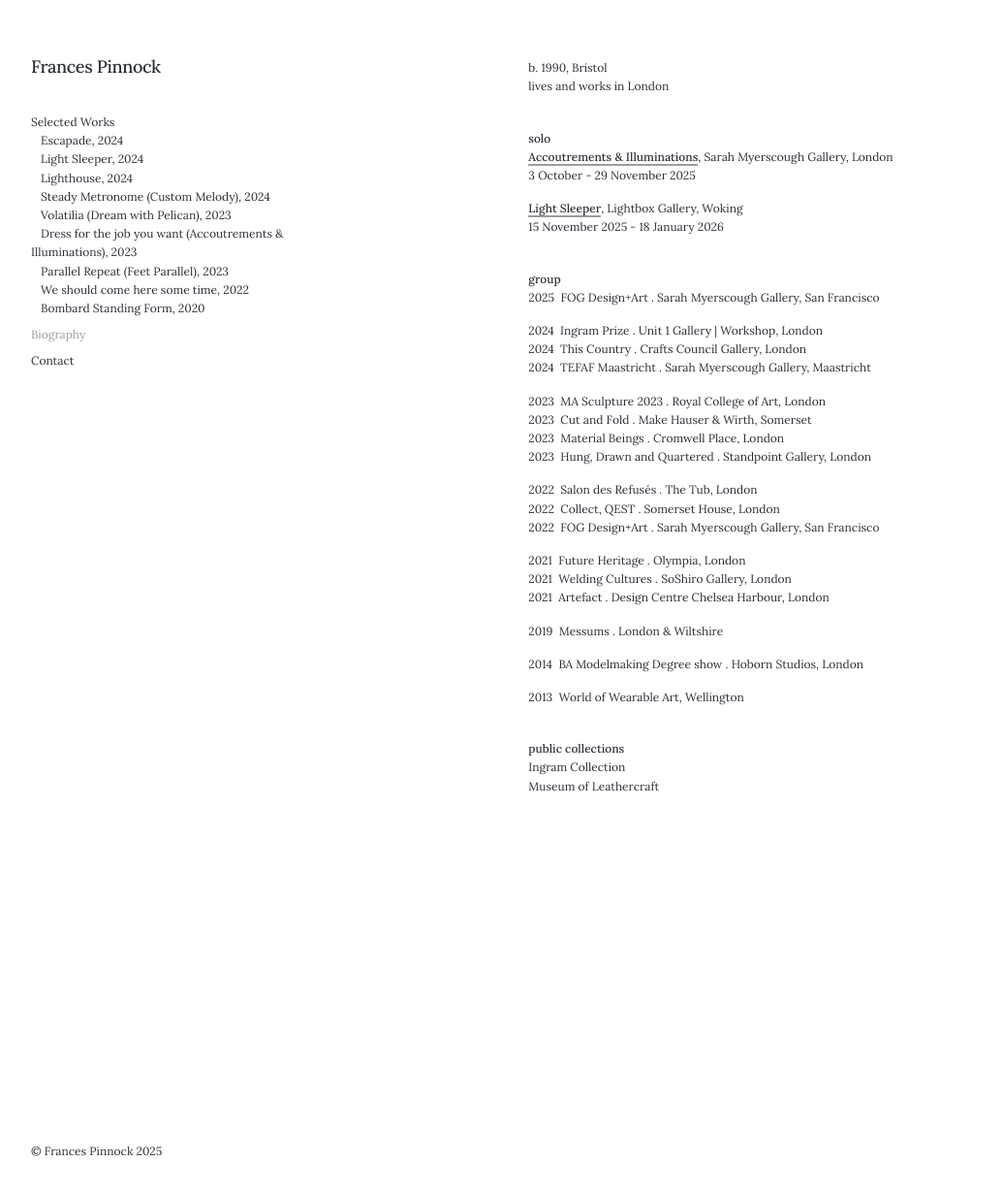
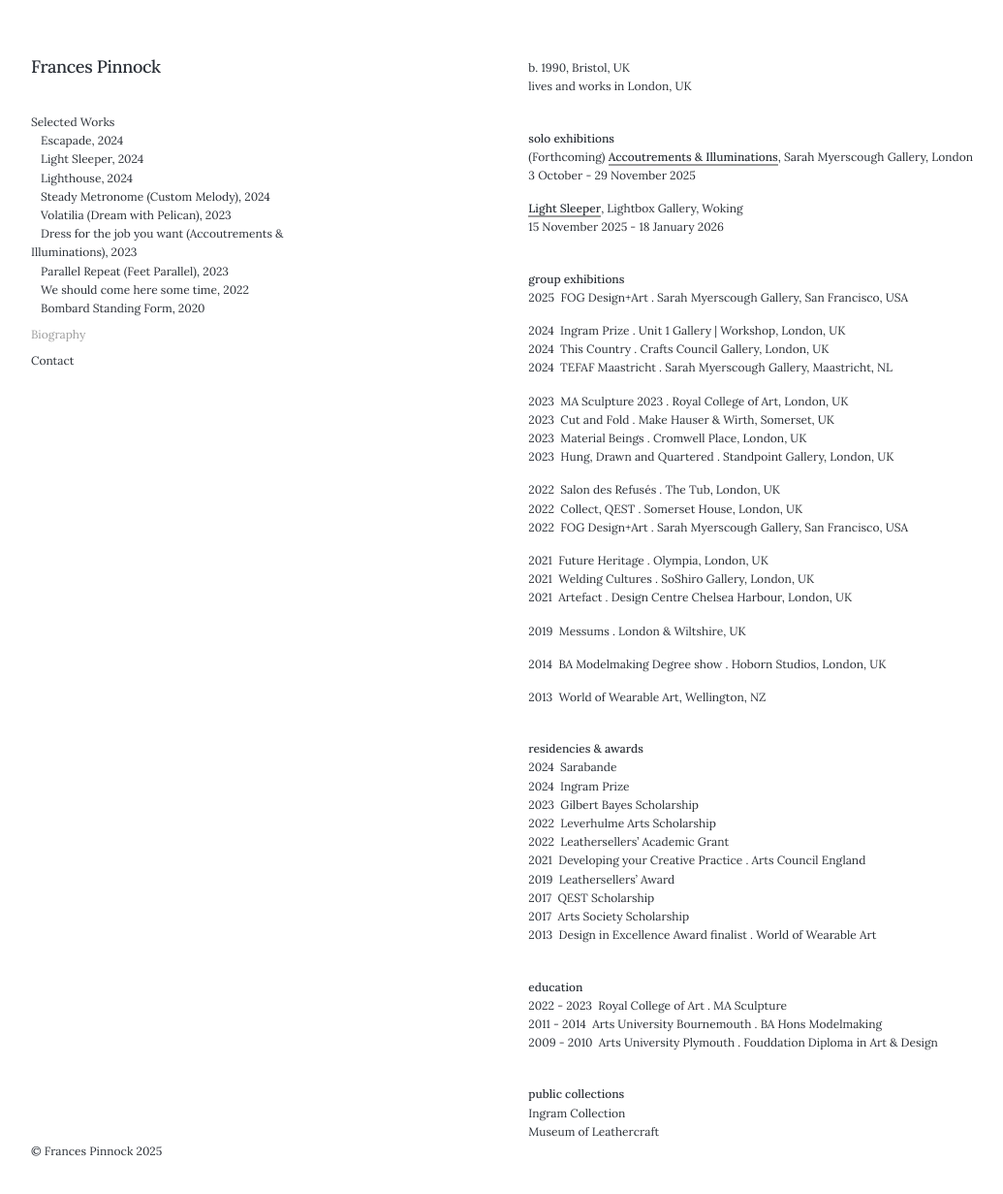
Before and after one commit to francespinnock/francespinnock.github.io, a Jekyll site: the page built from _pages/bio.md, in a window 1280 px wide and 1236 px high. Shown: the top 1231 px of the window at 97% size, without its empty margins (28-1063 px from the left). Built offline with Jekyll 4.4.1, drawn with Linux system fonts in a browser that asks for light colours; nearby versions of some CDN libraries; some web fonts are replaced.

Commit message:
Update bio.md

```diff
--- a/_pages/bio.md
+++ b/_pages/bio.md
@@ -3,11 +3,12 @@ title: Biography
 subtitle:
 description: Frances Pinnock - Biography
 ---
-b. 1990, Bristol
-lives and works in London
+b. 1990, Bristol, UK
+lives and works in London, UK
 <br />
 
-**solo**
+**solo exhibitions**
+(Forthcoming)
 [Accoutrements & Illuminations](https://www.sarahmyerscough.com/exhibitions/70-frances-pinnock-solo-show-gallery-solo-show-2025/), Sarah Myerscough Gallery, London
 3 October - 29 November 2025
 
@@ -15,35 +16,52 @@ lives and works in London
 15 November 2025 - 18 January 2026
 <br />
 
-**group**
-2025&nbsp;&nbsp;FOG Design+Art . Sarah Myerscough Gallery, San Francisco
+**group exhibitions**
+2025&nbsp;&nbsp;FOG Design+Art . Sarah Myerscough Gallery, San Francisco, USA
 
-2024&nbsp;&nbsp;Ingram Prize . Unit 1 Gallery | Workshop, London
-2024&nbsp;&nbsp;This Country . Crafts Council Gallery, London
-2024&nbsp;&nbsp;TEFAF Maastricht . Sarah Myerscough Gallery, Maastricht
+2024&nbsp;&nbsp;Ingram Prize . Unit 1 Gallery | Workshop, London, UK
+2024&nbsp;&nbsp;This Country . Crafts Council Gallery, London, UK
+2024&nbsp;&nbsp;TEFAF Maastricht . Sarah Myerscough Gallery, Maastricht, NL
 
-2023&nbsp;&nbsp;MA Sculpture 2023 . Royal College of Art, London
-2023&nbsp;&nbsp;Cut and Fold . Make Hauser & Wirth, Somerset
-2023&nbsp;&nbsp;Material Beings . Cromwell Place, London
-2023&nbsp;&nbsp;Hung, Drawn and Quartered . Standpoint Gallery, London
+2023&nbsp;&nbsp;MA Sculpture 2023 . Royal College of Art, London, UK
+2023&nbsp;&nbsp;Cut and Fold . Make Hauser & Wirth, Somerset, UK
+2023&nbsp;&nbsp;Material Beings . Cromwell Place, London, UK
+2023&nbsp;&nbsp;Hung, Drawn and Quartered . Standpoint Gallery, London, UK
 
-2022&nbsp;&nbsp;Salon des Refusés . The Tub, London
-2022&nbsp;&nbsp;Collect, QEST . Somerset House, London
-2022&nbsp;&nbsp;FOG Design+Art . Sarah Myerscough Gallery, San Francisco
+2022&nbsp;&nbsp;Salon des Refusés . The Tub, London, UK
+2022&nbsp;&nbsp;Collect, QEST . Somerset House, London, UK
+2022&nbsp;&nbsp;FOG Design+Art . Sarah Myerscough Gallery, San Francisco, USA
 
-2021&nbsp;&nbsp;Future Heritage . Olympia, London
-2021&nbsp;&nbsp;Welding Cultures . SoShiro Gallery, London
-2021&nbsp;&nbsp;Artefact . Design Centre Chelsea Harbour, London
+2021&nbsp;&nbsp;Future Heritage . Olympia, London, UK
+2021&nbsp;&nbsp;Welding Cultures . SoShiro Gallery, London, UK
+2021&nbsp;&nbsp;Artefact . Design Centre Chelsea Harbour, London, UK
 
-2019&nbsp;&nbsp;Messums . London & Wiltshire
+2019&nbsp;&nbsp;Messums . London & Wiltshire, UK
 
-2014&nbsp;&nbsp;BA Modelmaking Degree show . Hoborn Studios, London
+2014&nbsp;&nbsp;BA Modelmaking Degree show . Hoborn Studios, London, UK
 
-2013&nbsp;&nbsp;World of Wearable Art, Wellington
+2013&nbsp;&nbsp;World of Wearable Art, Wellington, NZ
+<br />
+
+**residencies & awards**
+2024&nbsp;&nbsp;Sarabande
+2024&nbsp;&nbsp;Ingram Prize
+2023&nbsp;&nbsp;Gilbert Bayes Scholarship
+2022&nbsp;&nbsp;Leverhulme Arts Scholarship
+2022&nbsp;&nbsp;Leathersellers’ Academic Grant
+2021&nbsp;&nbsp;Developing your Creative Practice . Arts Council England
+2019&nbsp;&nbsp;Leathersellers’ Award
+2017&nbsp;&nbsp;QEST Scholarship
+2017&nbsp;&nbsp;Arts Society Scholarship
+2013&nbsp;&nbsp;Design in Excellence Award finalist . World of Wearable Art
+<br />
+
+**education**
+2022 - 2023&nbsp;&nbsp;Royal College of Art . MA Sculpture
+2011 - 2014&nbsp;&nbsp;Arts University Bournemouth . BA Hons Modelmaking
+2009 - 2010&nbsp;&nbsp;Arts University Plymouth . Fouddation Diploma in Art & Design
 <br />
 
 **public collections**
 Ingram Collection
 Museum of Leathercraft
-<br />
-<br />
```
